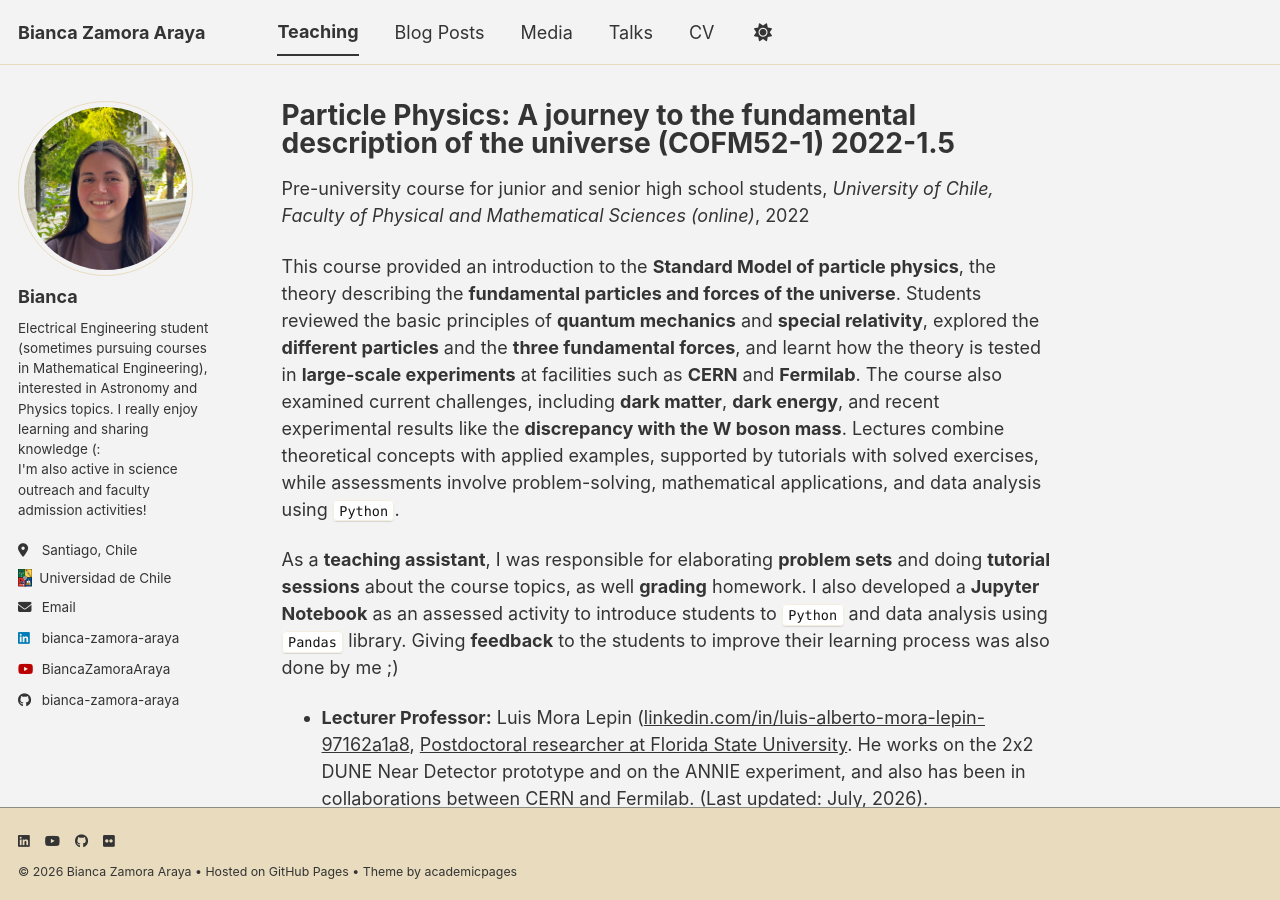
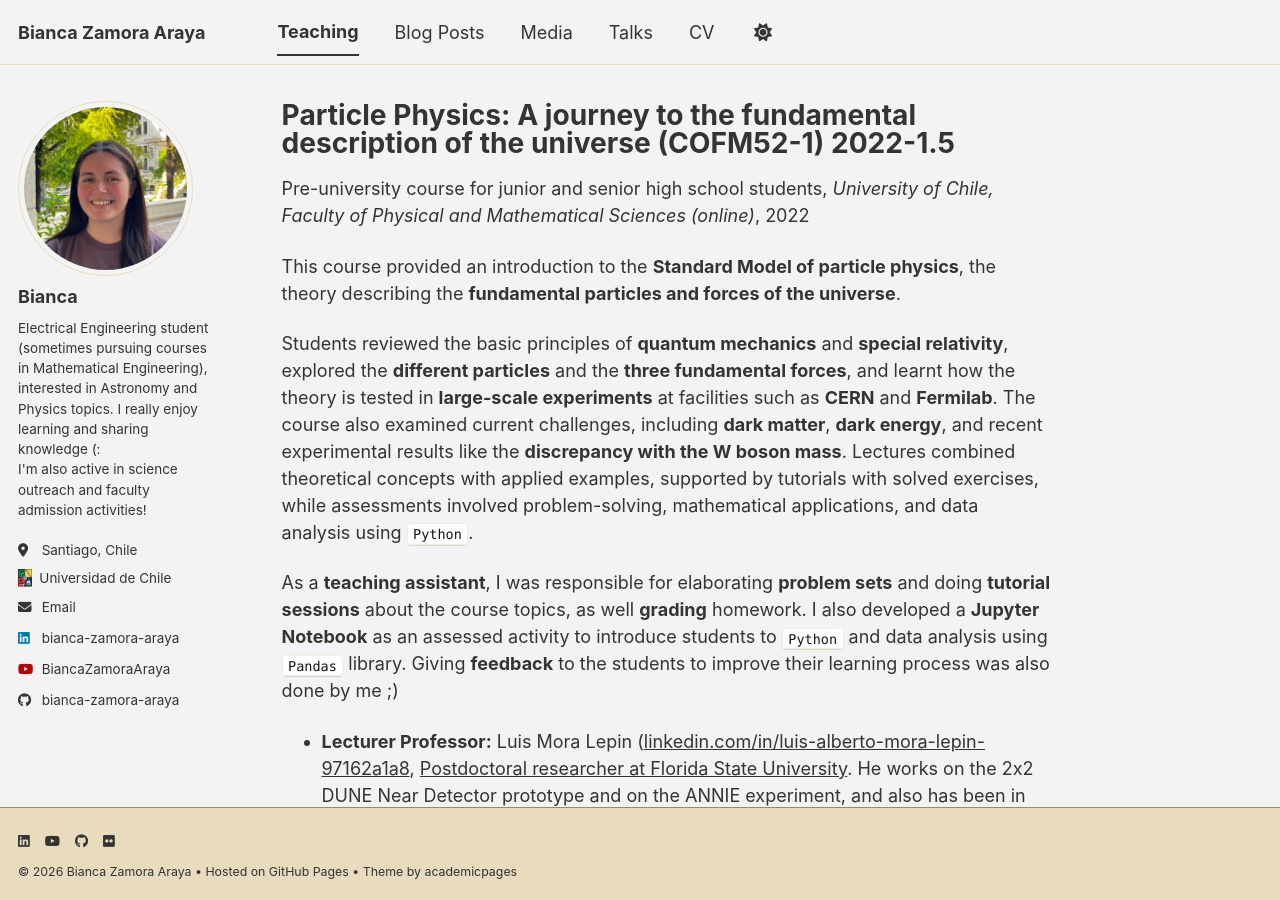
Before and after one commit to Bianca-Zamora-Araya/Bianca-Zamora-Araya.github.io, a Jekyll site: the page built from _teaching/2022-1_COFM52-1.md, in a window 1280 px wide and 900 px high. Built offline with Jekyll 4.4.1, drawn with Linux system fonts in a browser that asks for light colours; a style sheet for code colours, icons or effects is not loaded.

Commit message:
Update 2022-1_COFM52-1.md

```diff
--- a/_teaching/2022-1_COFM52-1.md
+++ b/_teaching/2022-1_COFM52-1.md
@@ -9,7 +9,9 @@ location: "Santiago, Chile"
 ---
 
 
-This course provided an introduction to the **Standard Model of particle physics**, the theory describing the **fundamental particles and forces of the universe**. Students reviewed the basic principles of **quantum mechanics** and **special relativity**, explored the **different particles** and the **three fundamental forces**, and learnt how the theory is tested in **large-scale experiments** at facilities such as **CERN** and **Fermilab**. The course also examined current challenges, including **dark matter**, **dark energy**, and recent experimental results like the **discrepancy with the W boson mass**. Lectures combine theoretical concepts with applied examples, supported by tutorials with solved exercises, while assessments involve problem-solving, mathematical applications, and data analysis using `Python`.
+This course provided an introduction to the **Standard Model of particle physics**, the theory describing the **fundamental particles and forces of the universe**.
+
+Students reviewed the basic principles of **quantum mechanics** and **special relativity**, explored the **different particles** and the **three fundamental forces**, and learnt how the theory is tested in **large-scale experiments** at facilities such as **CERN** and **Fermilab**. The course also examined current challenges, including **dark matter**, **dark energy**, and recent experimental results like the **discrepancy with the W boson mass**. Lectures combined theoretical concepts with applied examples, supported by tutorials with solved exercises, while assessments involved problem-solving, mathematical applications, and data analysis using `Python`.
 
 As a **teaching assistant**, I was responsible for elaborating **problem sets** and doing **tutorial sessions** about the course topics, as well **grading** homework. I also developed a **Jupyter Notebook** as an assessed activity to introduce students to `Python` and data analysis using `Pandas` library. Giving **feedback** to the students to improve their learning process was also done by me ;)
 
```
